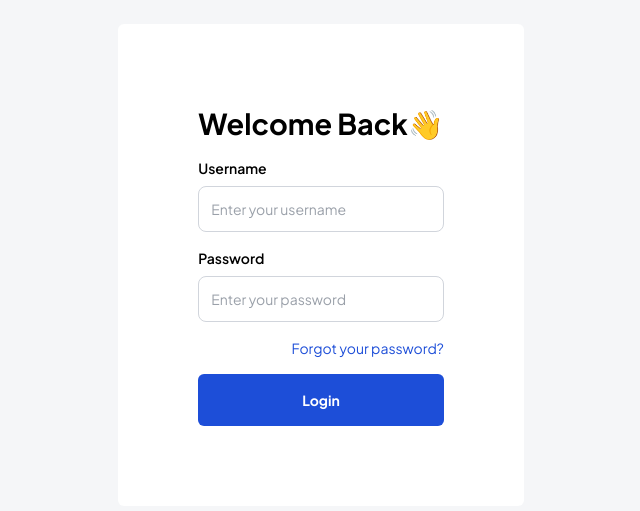
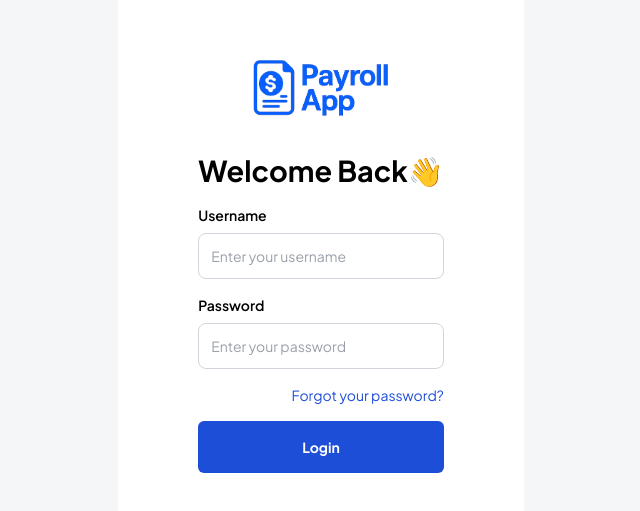
Before and after one commit to ridwanbahtiar15/payroll-frontend, a React (Vite) app: page / in a window 1280 px wide. Shown: the part 135-646 px from the top of the page, without its empty margins (319-959 px from the left). Built offline with nearby package versions, Linux system fonts and the light colour scheme.

Commit message:
fix layout

```diff
--- a/src/pages/auth/Login.jsx
+++ b/src/pages/auth/Login.jsx
@@ -22,13 +22,13 @@
             style={{ fontFamily: "Plus Jakarta Sans" }}
           >
             <form className="bg-white flex flex-col gap-4 p-20 rounded-md text-sm w-full">
-              {/* <div className="flex justify-center mb-4">
+              <div className="flex justify-center mb-4">
                 <img
                   src={getImageUrl("logo", "png")}
                   alt="image"
                   className="w-36"
                 />
-              </div> */}
+              </div>
               <p className="text-2xl md:text-[1.8rem] font-bold">
                 Welcome Back👋
               </p>
```
